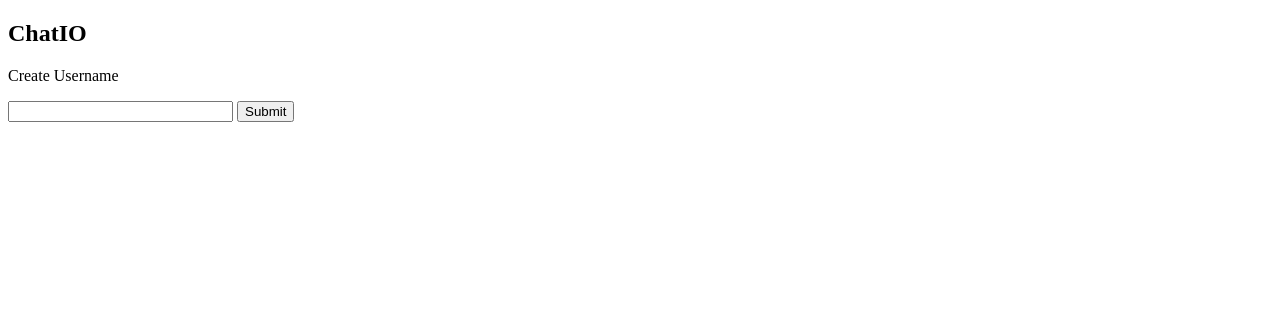
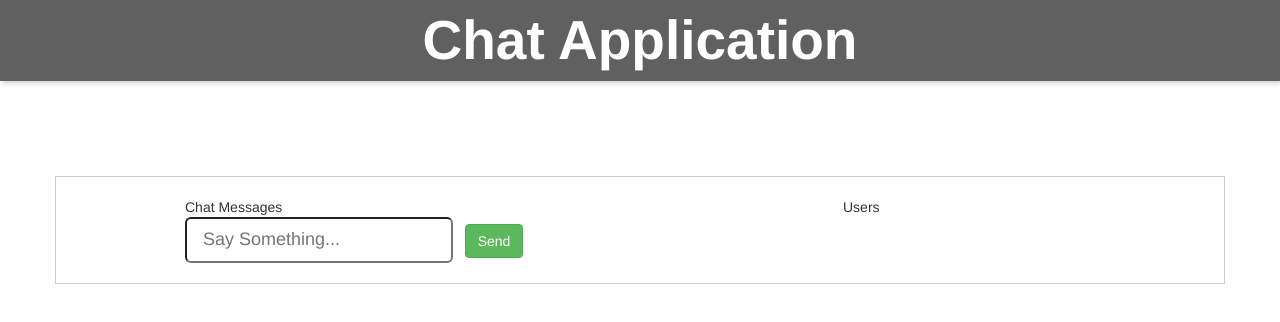
Before and after one commit to shindesharad71/Chat-WebApplication, a website: page index.html in a window 1280 px wide. Drawn offline with nearby package versions, Linux system fonts and the light colour scheme; no server answers.

Commit message:
ui improvements

```diff
--- /dev/null
+++ b/app.css
@@ -0,0 +1,25 @@
+.app-title {
+    margin: 0px;
+    font-size: 55px;
+    background: #606060;
+    padding: 10px;
+    color: #fff;
+    box-shadow: 2px 2px 5px #ccc;
+}
+
+#mainWrapper {
+    margin-top: 95px;
+    padding: 20px;
+    border: 1px solid #ccc;
+    /* display: none; */
+}
+
+#nameBox {
+    background: #ccc;
+    margin-top: 105px;
+    padding: 20px;
+    border: 1px solid #fff;
+    border-radius: 11px;
+    box-shadow: 2px 2px 5px #ccc;
+    display: none;
+}
--- a/index.html
+++ b/index.html
@@ -2,44 +2,46 @@
 <html>
 
 <head>
-    <title>ChatIO</title>
-    <style>
-        #mainWrapper {
-            display: none;
-        }
-    </style>
+    <meta name="viewport" content="width=device-width, initial-scale=1.0">
+    <title>Chat Application</title>
+    <link rel="stylesheet" href="https://maxcdn.bootstrapcdn.com/bootstrap/3.3.7/css/bootstrap.min.css" integrity="sha384-BVYiiSIFeK1dGmJRAkycuHAHRg32OmUcww7on3RYdg4Va+PmSTsz/K68vbdEjh4u" crossorigin="anonymous">
+    <link rel="stylesheet" href="app.css">
 </head>
 
 <body>
-    <div id="container">
-        <div id="namesWrapper">
-            <h2>ChatIO</h2>
-            <p>Create Username</p>
-            <div id="error"></div>
+    <h1 class="text-center app-title"><b>Chat Application</b></h1>
+    <div class="container text-center" id="namesWrapper">
+        <div id="error"></div>
+        <div class="col-md-offset-3 col-md-6" id="nameBox">
+            <h3 class="text-success">Create Nick Name</h3>
+            <br>
             <form id="usernameForm">
-                <input type="text" size="25" id="username">
-                <input type="submit" value="Submit">
+                <div class="form-group">
+                    <input class="input-lg" type="text" maxlength="15" id="username" placeholder="Enter Nick Name"> &nbsp;&nbsp;
+                    <input class="btn btn-lg btn-primary" type="submit" value="Submit">
+                </div>
+
+            </form>
+        </div>
+    </div>
+
+    <div class="container" id="mainWrapper">
+        <div class="col-md-offset-1 col-md-6" id="chatWrapper">
+            <div id="chatWindow">Chat Messages</div>
+            <form id="messageForm">
+                <input class="input-lg" type="text" placeholder="Say Something..." id="message">&nbsp;&nbsp;
+                <input class="btn btn-success" type="submit" value="Send">
             </form>
         </div>
 
-        <div id="mainWrapper">
-            <h2>ChatIO</h2>
-            <div id="chatWrapper">
-                <div id="chatWindow"></div>
-                <form id="messageForm">
-                    <input type="text" placeholder="Say Something..." id="message">
-                    <input type="submit" value="Submit">
-                </form>
-            </div>
-
-            <div id="chatWrapper">
-                <div id="users"></div>
-            </div>
+        <div class="col-md-offset-1 col-md-3" id="chatWrapper">
+            <div id="users">Users</div>
         </div>
     </div>
 
     <script src="https://code.jquery.com/jquery-2.2.4.min.js" integrity="sha256-BbhdlvQf/xTY9gja0Dq3HiwQF8LaCRTXxZKRutelT44=" crossorigin="anonymous"></script>
     <script src="https://cdnjs.cloudflare.com/ajax/libs/socket.io/1.7.3/socket.io.js"></script>
+    <script src="https://maxcdn.bootstrapcdn.com/bootstrap/3.3.7/js/bootstrap.min.js" integrity="sha384-Tc5IQib027qvyjSMfHjOMaLkfuWVxZxUPnCJA7l2mCWNIpG9mGCD8wGNIcPD7Txa" crossorigin="anonymous"></script>
 
     <script>
         $(function() {
```
